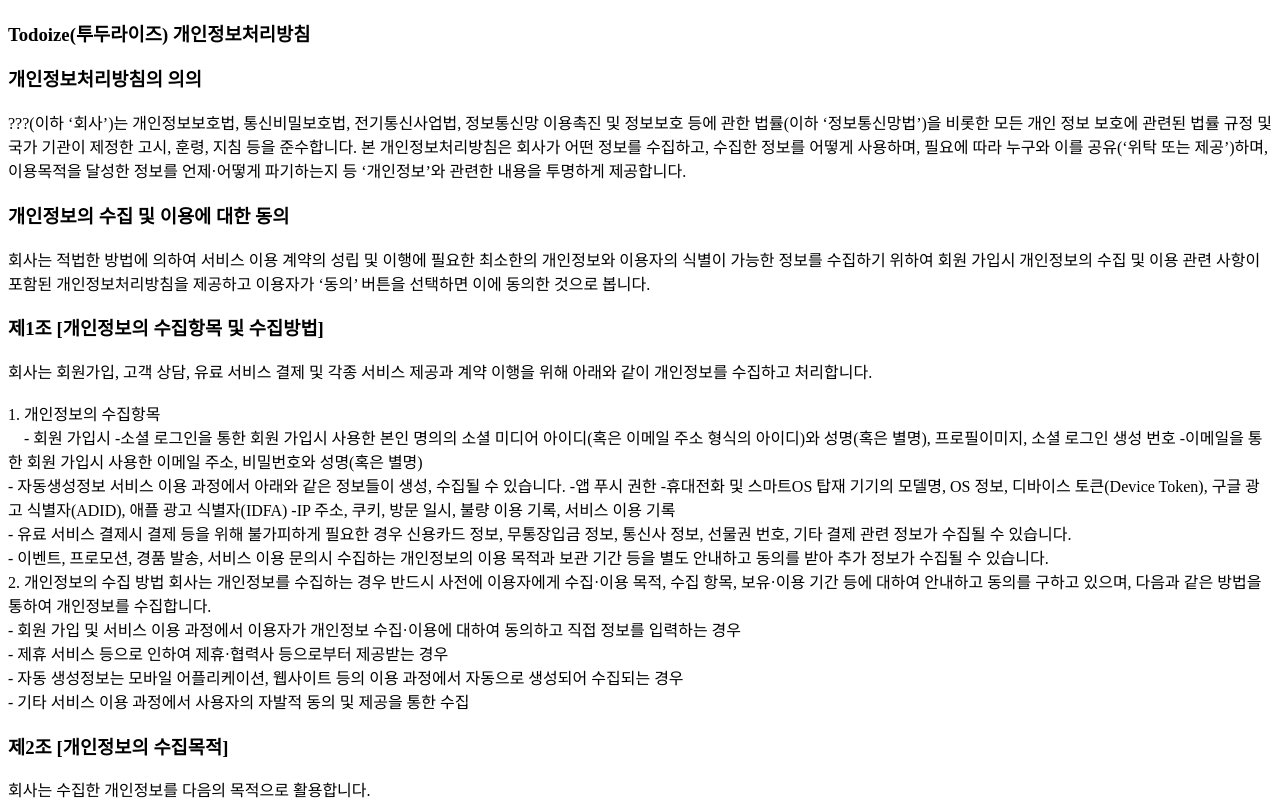
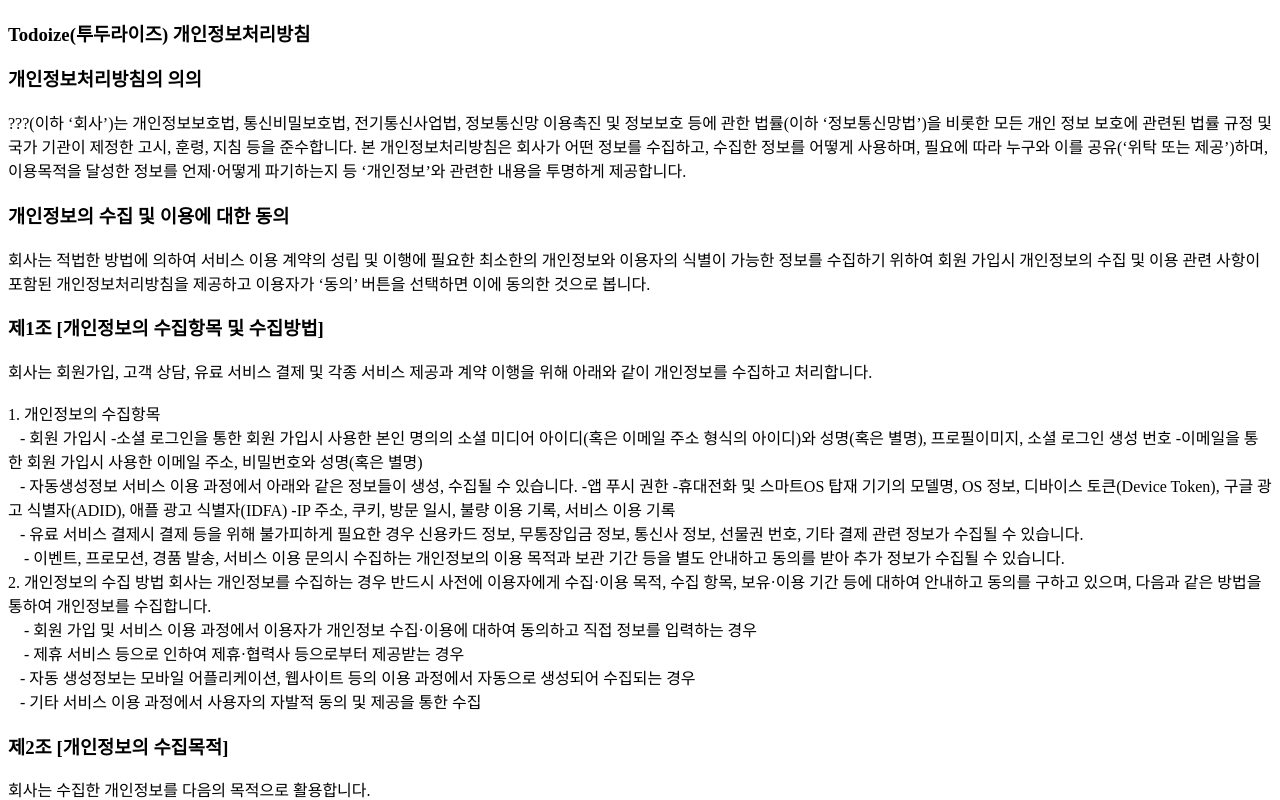
Before and after one commit to paengdal/privacy, a plain HTML site: page index.html in a window 1280 px wide. Shown: the top 800 px of the page. Drawn offline with Linux system fonts and the light colour scheme.

Commit message:
Update index.html

```diff
--- a/index.html
+++ b/index.html
@@ -21,15 +21,15 @@
 회사는 회원가입, 고객 상담, 유료 서비스 결제 및 각종 서비스 제공과 계약 이행을 위해 아래와 같이 개인정보를 수집하고 처리합니다.<br><br>
 
 1. 개인정보의 수집항목<br>
-    &nbsp;&nbsp;&nbsp;&nbsp;- 회원 가입시 -소셜 로그인을 통한 회원 가입시 사용한 본인 명의의 소셜 미디어 아이디(혹은 이메일 주소 형식의 아이디)와 성명(혹은 별명), 프로필이미지, 소셜 로그인 생성 번호 -이메일을 통한 회원 가입시 사용한 이메일 주소, 비밀번호와 성명(혹은 별명)<br>
-    - 자동생성정보 서비스 이용 과정에서 아래와 같은 정보들이 생성, 수집될 수 있습니다. -앱 푸시 권한 -휴대전화 및 스마트OS 탑재 기기의 모델명, OS 정보, 디바이스 토큰(Device Token), 구글 광고 식별자(ADID), 애플 광고 식별자(IDFA) -IP 주소, 쿠키, 방문 일시, 불량 이용 기록, 서비스 이용 기록<br>
-    - 유료 서비스 결제시 결제 등을 위해 불가피하게 필요한 경우 신용카드 정보, 무통장입금 정보, 통신사 정보, 선물권 번호, 기타 결제 관련 정보가 수집될 수 있습니다.<br>
-    - 이벤트, 프로모션, 경품 발송, 서비스 이용 문의시 수집하는 개인정보의 이용 목적과 보관 기간 등을 별도 안내하고 동의를 받아 추가 정보가 수집될 수 있습니다.<br>
+    &nbsp;&nbsp;&nbsp;- 회원 가입시 -소셜 로그인을 통한 회원 가입시 사용한 본인 명의의 소셜 미디어 아이디(혹은 이메일 주소 형식의 아이디)와 성명(혹은 별명), 프로필이미지, 소셜 로그인 생성 번호 -이메일을 통한 회원 가입시 사용한 이메일 주소, 비밀번호와 성명(혹은 별명)<br>
+     &nbsp;&nbsp;&nbsp;- 자동생성정보 서비스 이용 과정에서 아래와 같은 정보들이 생성, 수집될 수 있습니다. -앱 푸시 권한 -휴대전화 및 스마트OS 탑재 기기의 모델명, OS 정보, 디바이스 토큰(Device Token), 구글 광고 식별자(ADID), 애플 광고 식별자(IDFA) -IP 주소, 쿠키, 방문 일시, 불량 이용 기록, 서비스 이용 기록<br>
+     &nbsp;&nbsp;&nbsp;- 유료 서비스 결제시 결제 등을 위해 불가피하게 필요한 경우 신용카드 정보, 무통장입금 정보, 통신사 정보, 선물권 번호, 기타 결제 관련 정보가 수집될 수 있습니다.<br>
+    &nbsp;&nbsp;&nbsp; - 이벤트, 프로모션, 경품 발송, 서비스 이용 문의시 수집하는 개인정보의 이용 목적과 보관 기간 등을 별도 안내하고 동의를 받아 추가 정보가 수집될 수 있습니다.<br>
 2. 개인정보의 수집 방법 회사는 개인정보를 수집하는 경우 반드시 사전에 이용자에게 수집·이용 목적, 수집 항목, 보유·이용 기간 등에 대하여 안내하고 동의를 구하고 있으며, 다음과 같은 방법을 통하여 개인정보를 수집합니다.<br>
-    - 회원 가입 및 서비스 이용 과정에서 이용자가 개인정보 수집·이용에 대하여 동의하고 직접 정보를 입력하는 경우<br>
-    - 제휴 서비스 등으로 인하여 제휴·협력사 등으로부터 제공받는 경우<br>
-    - 자동 생성정보는 모바일 어플리케이션, 웹사이트 등의 이용 과정에서 자동으로 생성되어 수집되는 경우<br>
-    - 기타 서비스 이용 과정에서 사용자의 자발적 동의 및 제공을 통한 수집
+    &nbsp;&nbsp;&nbsp; - 회원 가입 및 서비스 이용 과정에서 이용자가 개인정보 수집·이용에 대하여 동의하고 직접 정보를 입력하는 경우<br>
+    &nbsp;&nbsp;&nbsp; - 제휴 서비스 등으로 인하여 제휴·협력사 등으로부터 제공받는 경우<br>
+     &nbsp;&nbsp;&nbsp;- 자동 생성정보는 모바일 어플리케이션, 웹사이트 등의 이용 과정에서 자동으로 생성되어 수집되는 경우<br>
+     &nbsp;&nbsp;&nbsp;- 기타 서비스 이용 과정에서 사용자의 자발적 동의 및 제공을 통한 수집
 
 <h3>제2조 [개인정보의 수집목적]</h3>
 
@@ -47,12 +47,12 @@
 2. 관계 법령 위반에 따른 수사/조사 등이 진행 중인 경우에는 해당 수사/조사 종료 시까지<br>
 3. 환불, 환급 등 채권/채무관계 정산 시까지 이름, 휴대전화번호, 계좌번호 등의 필수적 정보를 이용<br>
 4. 서비스 제공 : 서비스 공급 완료 및 요금결제/정산 완료 시까지 (다만, 다음의 사유에 해당하는 경우에는 해당 기간 종료 시까지)<br>
-    - 전자금융거래에 관한 기록 : 5년<br>
-    - 계약 또는 청약철회, 대금결제, 재화 등의 공급기록 : 5년<br>
-    - 소비자 불만 또는 분쟁처리에 관한 기록 : 3년<br>
-    - 표시/광고에 관한 기록 : 6개월<br>
-    - 웹사이트 방문 기록 : 3개월<br>
-    - 광고ㆍ마케팅 : 동의 철회 또는 회원 탈퇴시까지<br><br>
+    &nbsp;&nbsp;&nbsp; - 전자금융거래에 관한 기록 : 5년<br>
+    &nbsp;&nbsp;&nbsp; - 계약 또는 청약철회, 대금결제, 재화 등의 공급기록 : 5년<br>
+     &nbsp;&nbsp;&nbsp;- 소비자 불만 또는 분쟁처리에 관한 기록 : 3년<br>
+     &nbsp;&nbsp;&nbsp;- 표시/광고에 관한 기록 : 6개월<br>
+     &nbsp;&nbsp;&nbsp;- 웹사이트 방문 기록 : 3개월<br>
+     &nbsp;&nbsp;&nbsp;- 광고ㆍ마케팅 : 동의 철회 또는 회원 탈퇴시까지<br><br>
 
 어플리케이션을 삭제하더라도 회원탈퇴 요청을 하지 않을 경우에는 개인정보가 삭제되지 않고 남아 있을 수 있습니다. 개인정보의 완전한 삭제를 원하시면 반드시 회원탈퇴를 요청하시기 바랍니다.
 
@@ -64,8 +64,8 @@
 
 1. 회사는 회원들에게 특화된 맞춤서비스 등을 제공하기 위해서 이용자의 정보를 수시로 저장하고 찾아내는 '쿠키 (Cookie, 접속정보파일)' 등을 운용할 수 있습니다. 회사는 쿠키 운용과 관련하여 이용자의 컴퓨터는 식별하지만 이용자를 개인적으로 식별하지는 않습니다.<br>
 2. 모바일 어플리케이션과 같이 쿠키 기능을 사용할 수 없는 경우에는 쿠키와 유사한 기능을 수행하는 기술(광고식별자 등)을 사용할 수도 있습니다.<br>
-    - 쿠키 등의 사용 목적 : 이용자의 접속빈도나 방문시간 등을 분석, 이용자의 취향과 관심 분야를 파악 및 자취 추적, 각종 이벤트 참여 정도 및 방문회수 파악 등을 통한 타겟 마케팅 및 개인 맞춤 서비스 제공 등<br>
-    - 쿠키 등의 설치·운영 및 거부 : 이용자는 '쿠키'에 대한 선택권을 가지고 있습니다. 이용자는 웹브라우저에서 [도구 -> 인터넷옵션 -> 개인정보 -> 고급정보]에서 쿠키허용 수준을 설정하시면 됩니다. 단, 모든 쿠키의 저장을 거부하기로 선택한 경우 일부 서비스 제공에 어려움이 있을 수 있습니다.<br>
+     &nbsp;&nbsp;&nbsp;- 쿠키 등의 사용 목적 : 이용자의 접속빈도나 방문시간 등을 분석, 이용자의 취향과 관심 분야를 파악 및 자취 추적, 각종 이벤트 참여 정도 및 방문회수 파악 등을 통한 타겟 마케팅 및 개인 맞춤 서비스 제공 등<br>
+     &nbsp;&nbsp;&nbsp;- 쿠키 등의 설치·운영 및 거부 : 이용자는 '쿠키'에 대한 선택권을 가지고 있습니다. 이용자는 웹브라우저에서 [도구 -> 인터넷옵션 -> 개인정보 -> 고급정보]에서 쿠키허용 수준을 설정하시면 됩니다. 단, 모든 쿠키의 저장을 거부하기로 선택한 경우 일부 서비스 제공에 어려움이 있을 수 있습니다.<br>
 3. 회사는 이용자의 서비스 이용정보를 분석하는 자동화된 시스템을 사용하여 맞춤 콘텐츠 제공, 개인 맞춤광고, 서비스 이용방식에 맞춘 그 밖의 기능 등을 제공할 수 있습니다. 또한 이용자의 서비스 이용정보를 분석하여 스팸, 멀웨어, 불법 접속 등 악용사례 감지에 이용할 수 있습니다.
 
 <h3>제6조 [개인정보 파기절차 및 방법]</h3>
@@ -73,34 +73,34 @@
 회사는 원칙적으로 개인정보 처리목적이 달성된 경우에는 지체없이 해당 개인정보를 파기합니다.<br><br>
 
 1. 회사는 다음의 방법으로 개인정보를 파기합니다.<br>
-    - 전자적 파일 : 파일 삭제 및 디스크 등 저장매체 포맷<br>
+     &nbsp;&nbsp;&nbsp;- 전자적 파일 : 파일 삭제 및 디스크 등 저장매체 포맷<br>
 2. 휴면 계정의 개인정보 파기절차<br>
-    - 회사는 관련 법령에 따라 서비스에 1년 이상 로그인하지 않은 계정은 개인정보보호를 위하여 해당 회원의 개인정보를 휴면 계정으로 전환 및 별도 관리합니다.<br>
-    - 휴면 처리되는 회원 정보 : 회원가입시 또는 회원정보 수정으로 수집/관리되는 모든 정보<br>
-    - 회사는 휴면 계정의 개인정보 분리 저장기간이 도래하기 1개월 전에 이메일 등을 통해 해당 이용자에게 관련내용을 공지합니다.<br>
-    - 휴면 처리된 계정의 개인정보는 분리 보관 시작일로부터 3년이 경과하면 지체 없이 파기합니다. 다만, 파기되지 않은 개인정보는 해당 이용자의 요청에 따라 서비스 이용을 재개하는 시점에 다시 제공됩니다.
+    &nbsp;&nbsp;&nbsp; - 회사는 관련 법령에 따라 서비스에 1년 이상 로그인하지 않은 계정은 개인정보보호를 위하여 해당 회원의 개인정보를 휴면 계정으로 전환 및 별도 관리합니다.<br>
+     &nbsp;&nbsp;&nbsp;- 휴면 처리되는 회원 정보 : 회원가입시 또는 회원정보 수정으로 수집/관리되는 모든 정보<br>
+     &nbsp;&nbsp;&nbsp;- 회사는 휴면 계정의 개인정보 분리 저장기간이 도래하기 1개월 전에 이메일 등을 통해 해당 이용자에게 관련내용을 공지합니다.<br>
+     &nbsp;&nbsp;&nbsp;- 휴면 처리된 계정의 개인정보는 분리 보관 시작일로부터 3년이 경과하면 지체 없이 파기합니다. 다만, 파기되지 않은 개인정보는 해당 이용자의 요청에 따라 서비스 이용을 재개하는 시점에 다시 제공됩니다.
 
 <h3>제7조 [개인정보의 안전성 확보 조치]</h3>
 
-회사는 이용자의 개인정보를 취급함에 있어 개인정보가 분실, 도난, 유출, 위조, 변조 또는 훼손되지 않도록 안전성 확보에 필요한 관리적·기술적 조치를 하고 있습니다.<br>
+회사는 이용자의 개인정보를 취급함에 있어 개인정보가 분실, 도난, 유출, 위조, 변조 또는 훼손되지 않도록 안전성 확보에 필요한 관리적·기술적 조치를 하고 있습니다.<br><br>
 
 1. 관리적 조치<br>
-    - 내부 관리계획의 수립·시행<br>
-    - 개인정보 처리 직원의 최소화 및 교육<br>
+    &nbsp;&nbsp;&nbsp; - 내부 관리계획의 수립·시행<br>
+    &nbsp;&nbsp;&nbsp; - 개인정보 처리 직원의 최소화 및 교육<br>
 2. 기술적 조치<br>
-    - 개인정보처리시스템 등의 접근 권한 관리<br>
-    - 접근통제시스템 설치<br>
-    - 고유식별정보 등의 암호화 기술의 적용 또는 이에 상응하는 조치<br>
-    - 보안프로그램의 설치 및 갱신<br>
-    - 접속기록 보관 및 위조, 변조 방지 조치
+    &nbsp;&nbsp;&nbsp; - 개인정보처리시스템 등의 접근 권한 관리<br>
+     &nbsp;&nbsp;&nbsp;- 접근통제시스템 설치<br>
+     &nbsp;&nbsp;&nbsp;- 고유식별정보 등의 암호화 기술의 적용 또는 이에 상응하는 조치<br>
+     &nbsp;&nbsp;&nbsp;- 보안프로그램의 설치 및 갱신<br>
+     &nbsp;&nbsp;&nbsp;- 접속기록 보관 및 위조, 변조 방지 조치
 
 <h3>제8조 [이용자 및 법정 대리인의 권리와 그 행사 방법]</h3>
 
 1. 이용자는 회사에 대해 언제든지 아래의 개인정보 보호 관련 권리를 행사할 수 있습니다.<br>
-    - 개인정보 열람 요구<br>
-    - 오류 등이 있을 경우 정정 요구<br>
-    - 삭제 요구<br>
-    - 처리 정지 요구<br>
+    &nbsp;&nbsp;&nbsp; - 개인정보 열람 요구<br>
+    &nbsp;&nbsp;&nbsp; - 오류 등이 있을 경우 정정 요구<br>
+    &nbsp;&nbsp;&nbsp; - 삭제 요구<br>
+    &nbsp;&nbsp;&nbsp; - 처리 정지 요구<br>
 2. 위의 항목에 따른 권리 행사는 회사에 대해 서면, 전화, 전자우편 등을 통하여 하실 수 있으며 회사는 이에 대해 지체 없이 조치하겠습니다.<br>
 3. 이용자가 개인정보의 오류 등에 대한 정정 또는 삭제를 요구한 경우에는 회사는 정정 또는 삭제를 완료할 때까지 당해 개인정보를 이용하거나 제공하지 않습니다.<br>
 4. 위의 항목에 따른 권리 행사는 이용자의 법정대리인이나 위임을 받은 자 등 대리인을 통하여 하실 수 있습니다. 이 경우 개인정보 보호법 시행규칙 별지 제11호 서식에 따른 위임장을 제출하셔야 합니다.<br>
@@ -112,10 +112,10 @@
 
 1. 개인정보보호 책임자 이름 : 조형민, 직위 : 기획팀장, 연락처 : 010-5004-9117 / neovision77@gmail.com<br>
 2. 기타 개인정보침해에 대한 신고나 상담이 필요한 경우 아래 기관에 문의하시기 바랍니다.<br>
-    - 개인정보분쟁조정위원회 (www.kopico.go.kr)<br>
-    - 개인정보침해신고센터 (privacy.kisa.or.kr / 국번없이 118)<br>
-    - 대검찰청 사이버범죄수사단 (http://www.spo.go.kr / 국번없이 1301)<br>
-    - 경찰청 사이버범죄수사단 (http://cyberbureau.police.go.kr / 국번없이 182)
+     &nbsp;&nbsp;&nbsp;- 개인정보분쟁조정위원회 (www.kopico.go.kr)<br>
+    &nbsp;&nbsp;&nbsp; - 개인정보침해신고센터 (privacy.kisa.or.kr / 국번없이 118)<br>
+    &nbsp;&nbsp;&nbsp; - 대검찰청 사이버범죄수사단 (http://www.spo.go.kr / 국번없이 1301)<br>
+    &nbsp;&nbsp;&nbsp; - 경찰청 사이버범죄수사단 (http://cyberbureau.police.go.kr / 국번없이 182)
 
 <h3>제10조 [개인정보처리방침의 변경 및 고지]</h3>
 
```
